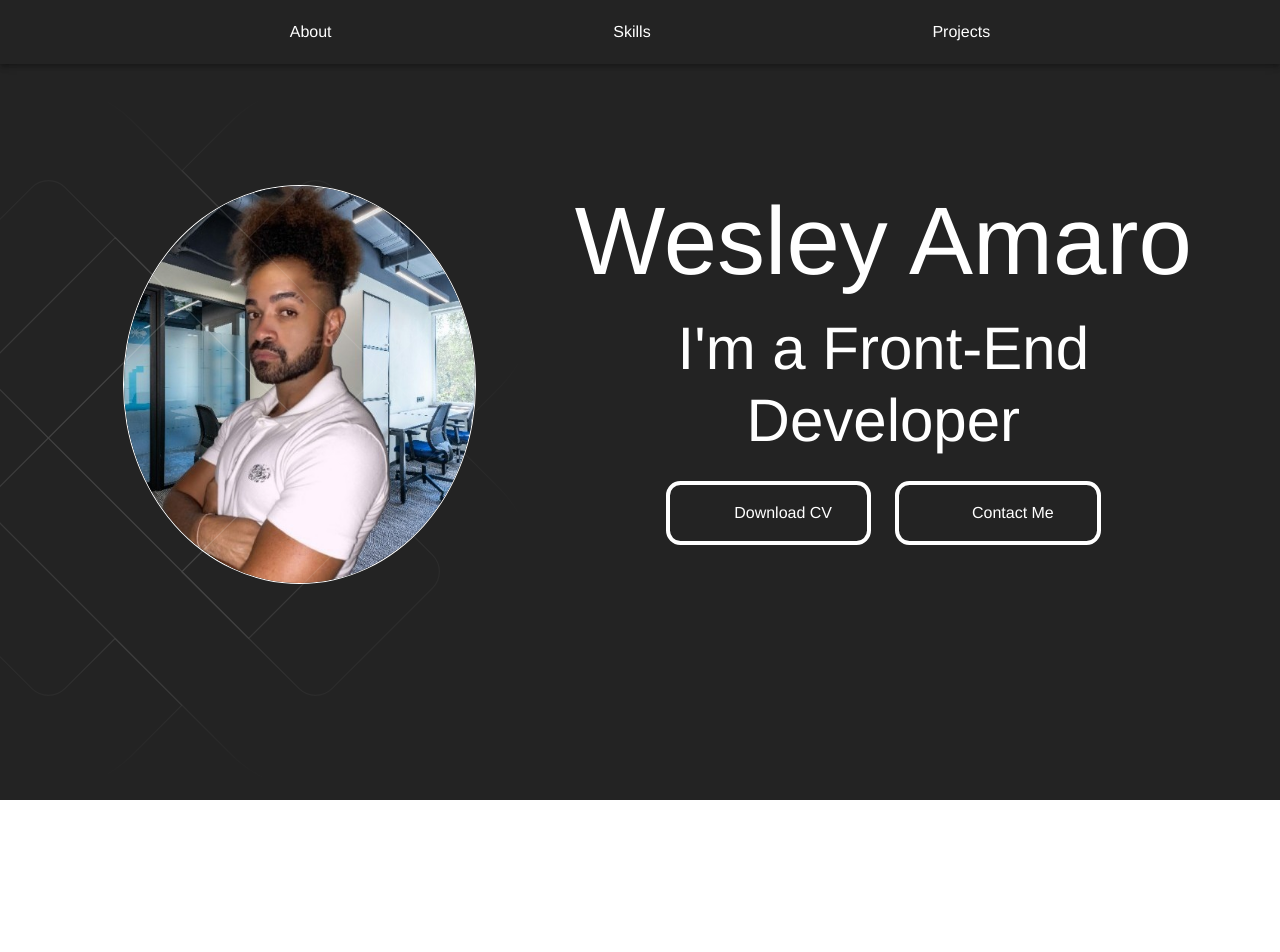
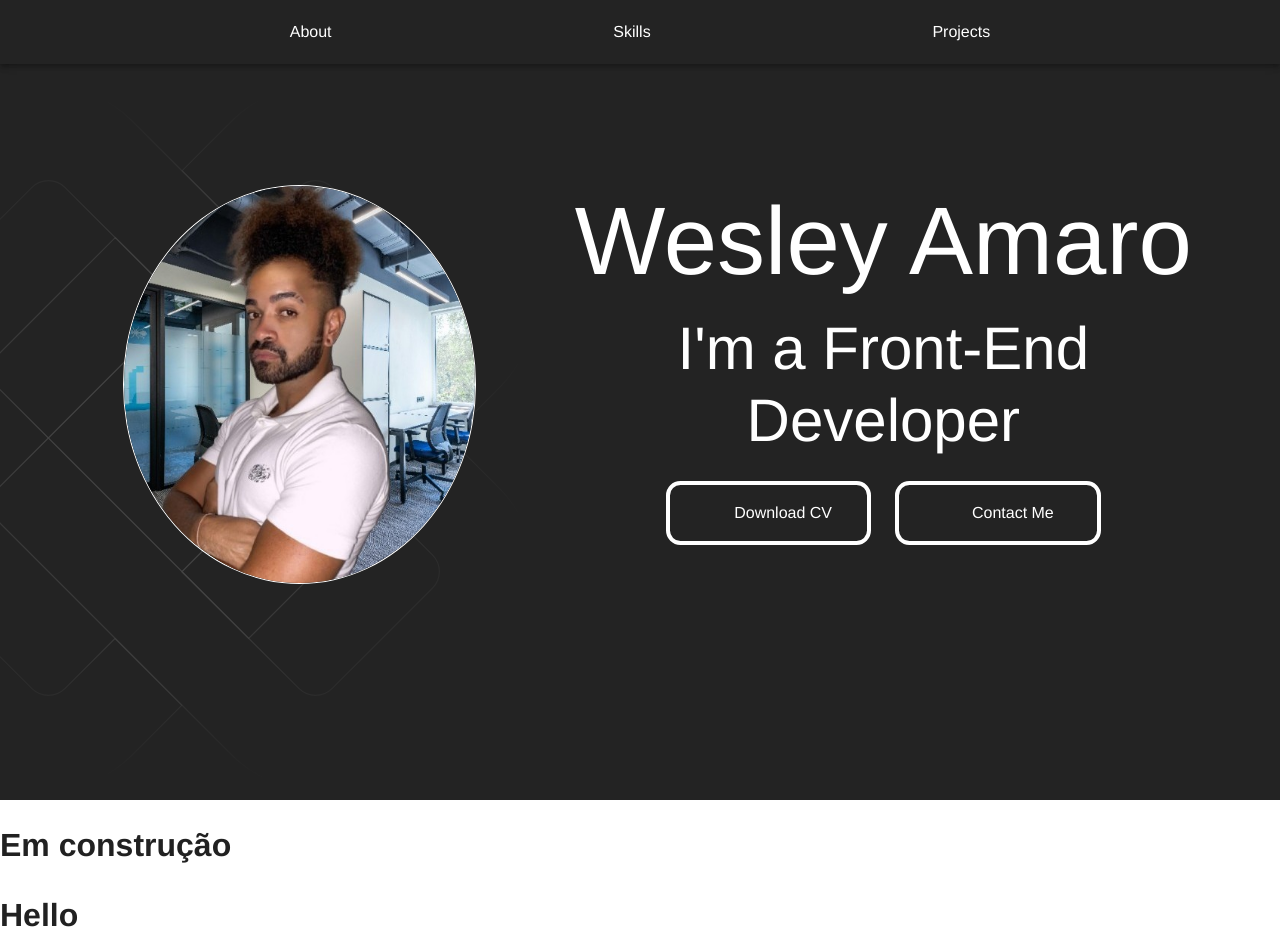
Before and after one commit to pohawesleyp/myportfolio, a React (Vite) app in the folder myportfolio-project/: page / in a window 1280 px wide. Shown: the top 952 px of the page. Before the commit the page ends 800 px from the top, so only its background shows below. Built offline with nearby package versions, Linux system fonts and the light colour scheme; some icons are missing.

Commit message:
docs: change in documentation

```diff
--- a/myportfolio-project/src/App.tsx
+++ b/myportfolio-project/src/App.tsx
@@ -1,11 +1,17 @@
+import Footer from "./components/Footer/Footer";
 import NavBar from "./components/NavBar/NavBar";
+import About from "./pages/Home/sections/About/About";
 import Hero from "./pages/Home/sections/Hero/Hero";
+import Projects from "./pages/Home/sections/Projetcs/Projects";
 
 const App: React.FC = () => {
   return (
     <>
       <NavBar />
       <Hero />
+      <About />
+      <Projects />
+      <Footer />
     </>
   );
 };
--- a/myportfolio-project/src/pages/Home/sections/About/About.tsx
+++ b/myportfolio-project/src/pages/Home/sections/About/About.tsx
@@ -1,7 +1,7 @@
 const About: React.FC = () => {
   return (
     <>
-      <h1>Hello</h1>
+      <h1>Em construção</h1>
     </>
   );
 };
--- a/myportfolio-project/src/pages/Home/sections/Hero/Hero.tsx
+++ b/myportfolio-project/src/pages/Home/sections/Hero/Hero.tsx
@@ -57,10 +57,16 @@ const Hero = () => {
           <Grid container spacing={2}>
             <Grid size={{ xs: 12, md: 5 }}>
               <Box position="relative" pb={3}>
-                <Box position="absolute" width={"150%"} top={-100} right={0}>
+                <Box
+                  position="absolute"
+                  width={"150%"}
+                  top={-100}
+                  right={0}
+                  sx={{ zIndex: 0 }}
+                >
                   <AnimatedBackground />
                 </Box>
-                <Box textAlign="center">
+                <Box textAlign="center" position="relative" sx={{ zIndex: 1 }}>
                   <StyledImg src={wesleyPerfil} />
                 </Box>
               </Box>
```
